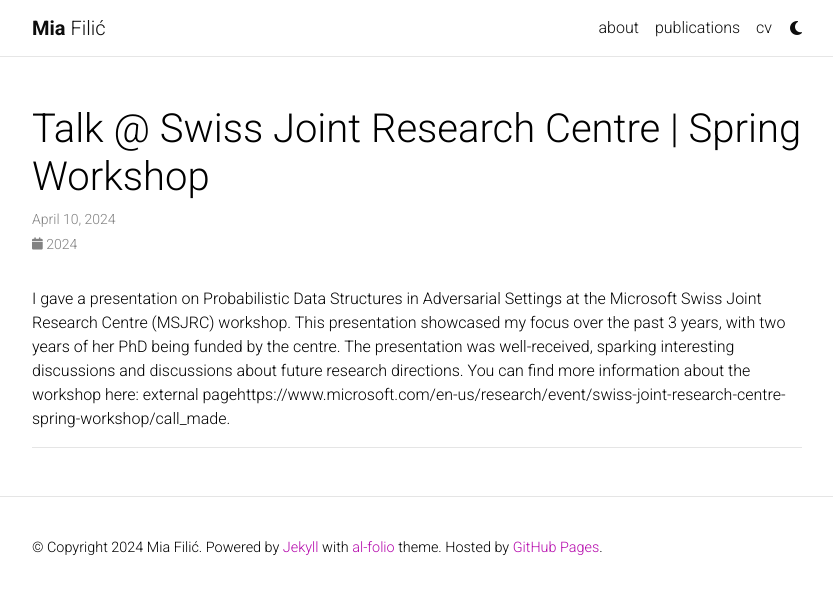
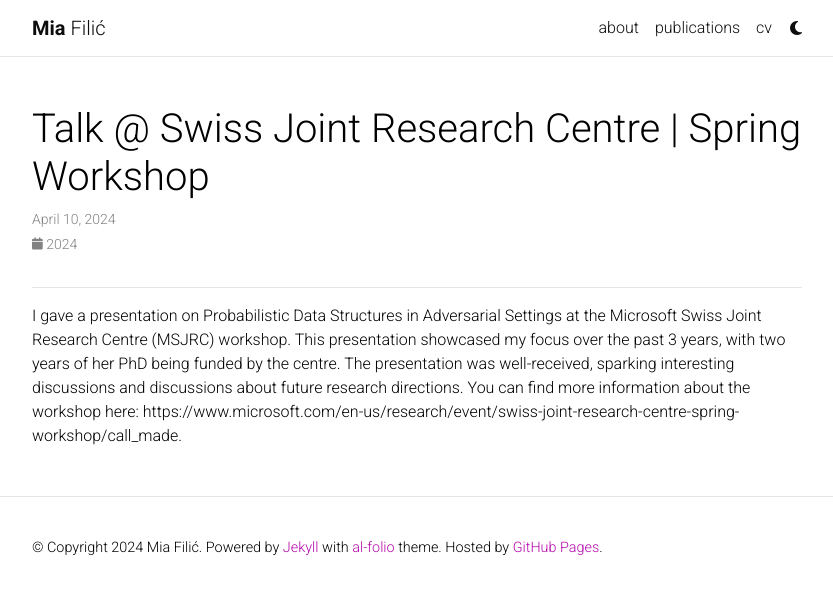
Before and after one commit to FilicMia/filicmia.github.io, a Jekyll site: the page built from _news/announcement_6.md, in a window 1280 px wide. Shown: the top 594 px of the page, without its empty margins (223-1056 px from the left). Built offline with Jekyll 4.4.1, drawn with Linux system fonts in a browser that asks for light colours; comment, search, counter and statistics services are not loaded; a style sheet for code colours, icons or effects is not loaded.

Commit message:
Update announcement_6.md

```diff
--- a/_news/announcement_6.md
+++ b/_news/announcement_6.md
@@ -6,7 +6,7 @@ inline: false
 related_posts: false
 ---
 
+***
+
 I gave a presentation on Probabilistic Data Structures in Adversarial Settings at the Microsoft Swiss Joint Research Centre (MSJRC) workshop. This presentation showcased my focus over the past 3 years, with two years of her PhD being funded by the centre. The presentation was well-received, sparking interesting discussions and discussions about future research directions.
-You can find more information about the workshop here: external pagehttps://www.microsoft.com/en-us/research/event/swiss-joint-research-centre-spring-workshop/call_made.
-
-***
+You can find more information about the workshop here: https://www.microsoft.com/en-us/research/event/swiss-joint-research-centre-spring-workshop/call_made.
```
